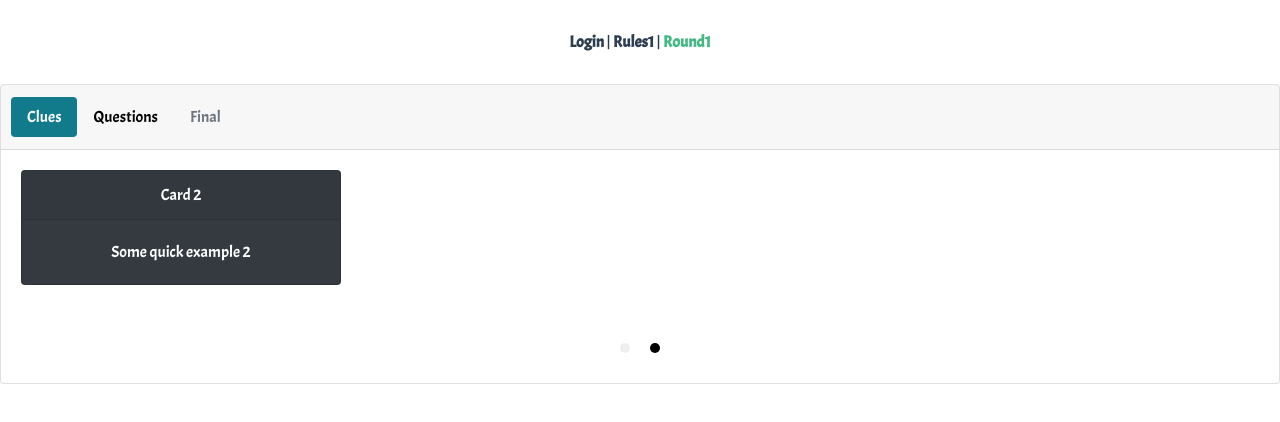
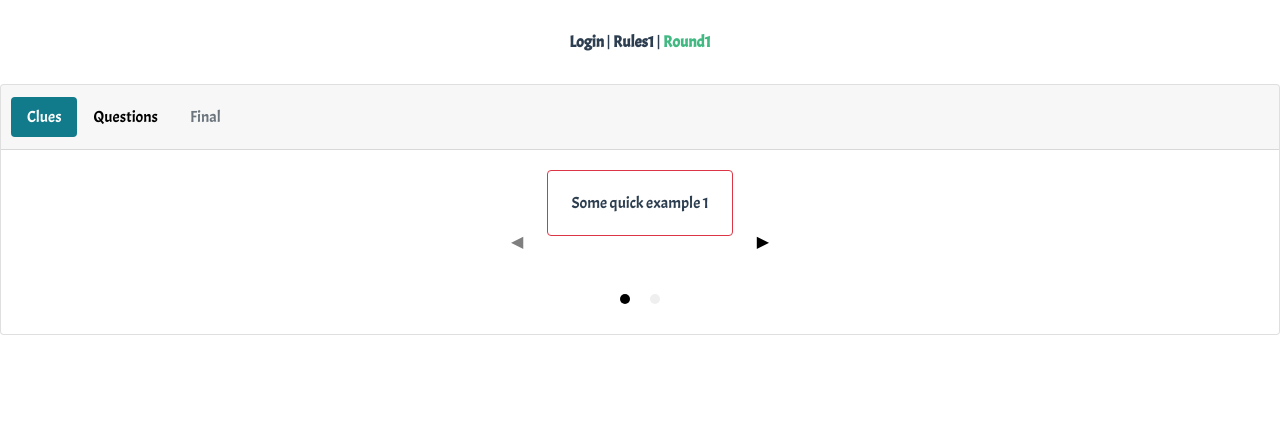
Before and after one commit to juggal/unravel, a Vue app: page /round1 in a window 1280 px wide. Shown: the top 422 px of the page. Built offline with nearby package versions, Linux system fonts and the light colour scheme.

Commit message:
cards completed questions pending

```diff
--- a/src/components/Cards.vue
+++ b/src/components/Cards.vue
@@ -1,27 +1,25 @@
 <template lang="html">
-  <div>
+  <b-container class="container">
     <carousel
-    autoplay
     perPage="1"
-    easing
+    navigationEnabled
     >
       <slide
         v-for="(text, i) in texts"
         v-bind:key="text"
+        class="px-3"
         >
         <b-card
           tag="article"
           style="max-width: 20rem;"
           class="mb-2 text-center"
-           bg-variant="dark"
-           text-variant="white"
-           v-bind:header="`Card  ` + parseInt(i + 1)"
+           border-variant="danger"
         >
           <b-card-text>{{text}}</b-card-text>
         </b-card>
       </slide>
     </carousel>
-  </div>
+  </b-container class="container">
 </template>
 
 <script>
@@ -31,16 +29,19 @@ export default {
     Carousel,
     Slide
   },
+  props : {
+    texts: Array
+  },
   data() {
     return {
-      texts: [
-        `Some quick example 1`,
-        `Some quick example 2`
-      ]
     }
   }
 }
 </script>
 
 <style lang="css" scoped>
+  .container {
+    width: 20%;
+  }
+
 </style>
--- /dev/null
+++ b/src/components/Questions.vue
@@ -0,0 +1,22 @@
+<template lang="html">
+  <b-container>
+    <b-card
+    v-for="(que, i) in questions"
+    v-bind:key="que"
+
+    >
+    <b-card-text>{{que}}</b-card-text>
+    </b-card>
+  </b-container>
+</template>
+
+<script>
+export default {
+  props: {
+    questions: Array
+  }
+}
+</script>
+
+<style lang="css" scoped>
+</style>
--- a/src/views/Round1.vue
+++ b/src/views/Round1.vue
@@ -6,10 +6,10 @@
       pills card
       >
         <b-tab v-bind:title-link-class="'tab-color'" title="Clues" active>
-          <b-card-text><Cards /></b-card-text>
+          <b-card-text><Cards v-bind:texts="texts" /></b-card-text>
         </b-tab>
         <b-tab v-bind:title-link-class="'tab-color'" title="Questions">
-          <b-card-text>Tab Contents 2</b-card-text>
+          <b-card-text><Questions v-bind:questions="questions"/></b-card-text>
         </b-tab>
         <b-tab v-bind:title-link-class="'tab-color'" title="Final" disabled>
           <b-card-text>Tab Contents 2</b-card-text>
@@ -21,9 +21,23 @@
 
 <script>
 import Cards from '../components/Cards'
+import Questions from '../components/Questions'
 export default {
   components: {
-    Cards
+    Cards,
+    Questions
+  },
+  data() {
+    return {
+      texts: [
+        `Some quick example 1`,
+        `Some quick example 2`
+      ],
+      questions: [
+        `First`,
+        `second`
+      ]
+    }
   }
 }
 </script>
```
